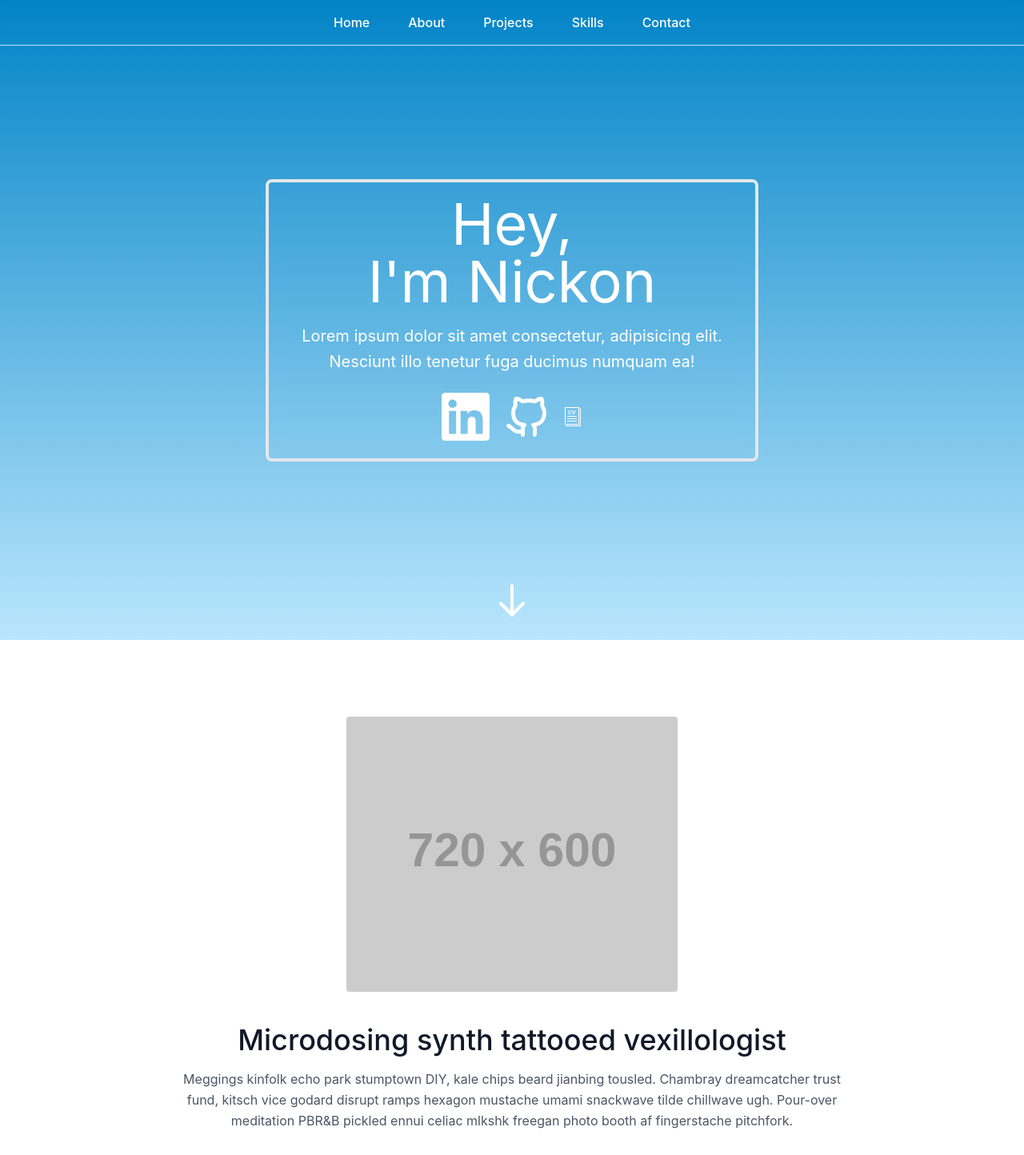
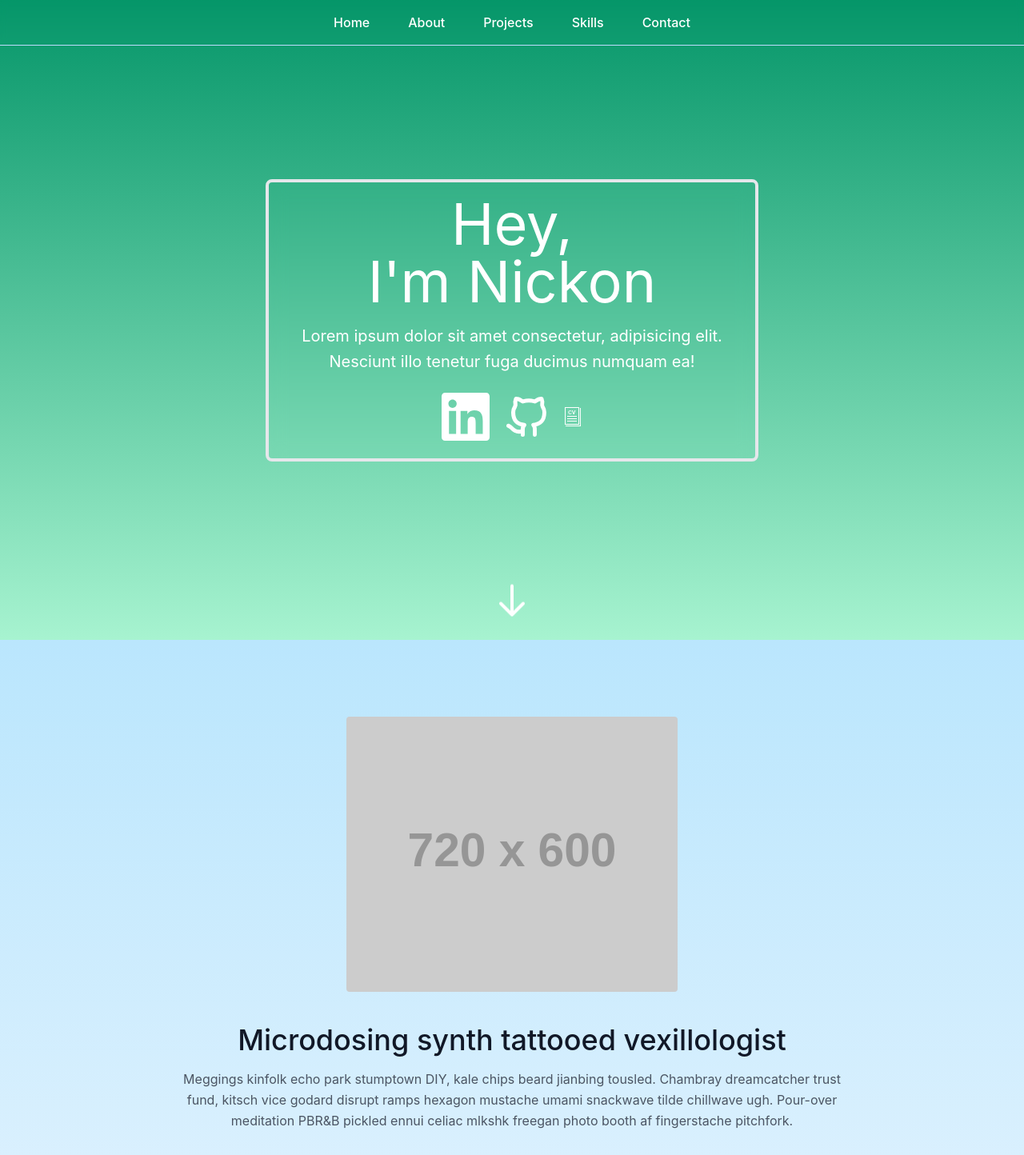
Before and after one commit to nickonbabaei/portfolio, a React (Create React App) app in the folder client/: page / in a window 1280 px wide. Shown: the top 1444 px of the page at 80% size. Built offline with nearby package versions, Linux system fonts and the light colour scheme.

Commit message:
changed homepage background design colour

```diff
--- a/client/src/components/About.jsx
+++ b/client/src/components/About.jsx
@@ -3,7 +3,7 @@ import headshot from '../images/headshot.png'
 
 const About = () => {
     return (
-        <section class="text-gray-600 body-font">
+        <section class="text-gray-600 body-font bg-gradient-to-b from-sky-200 to-sky-100">
             <div class="container mx-auto flex px-5 py-24 items-center justify-center flex-col">
                 <img class="lg:w-2/6 md:w-3/6 w-5/6 mb-10 object-cover object-center rounded" alt="hero" src="https://dummyimage.com/720x600"/>
                     <div class="text-center lg:w-2/3 w-full">
--- a/client/src/components/Hero.jsx
+++ b/client/src/components/Hero.jsx
@@ -3,7 +3,7 @@ import heroImage from '../images/portBackground2.jpg'
 import heroGif from '../images/portGif2.gif'
 const Hero = () => {
     return (
-        <section className="bg-gradient-to-b from-sky-600 to-sky-200 text-white">
+        <section className="bg-gradient-to-b from-emerald-600 to-emerald-200 text-white">
             <div
                 className="mx-auto max-w-full px-4 py-32 flex h-screen items-center"
                 // style={{ backgroundImage: `url(${heroGif})`, backgroundSize: 'cover' }}
```
